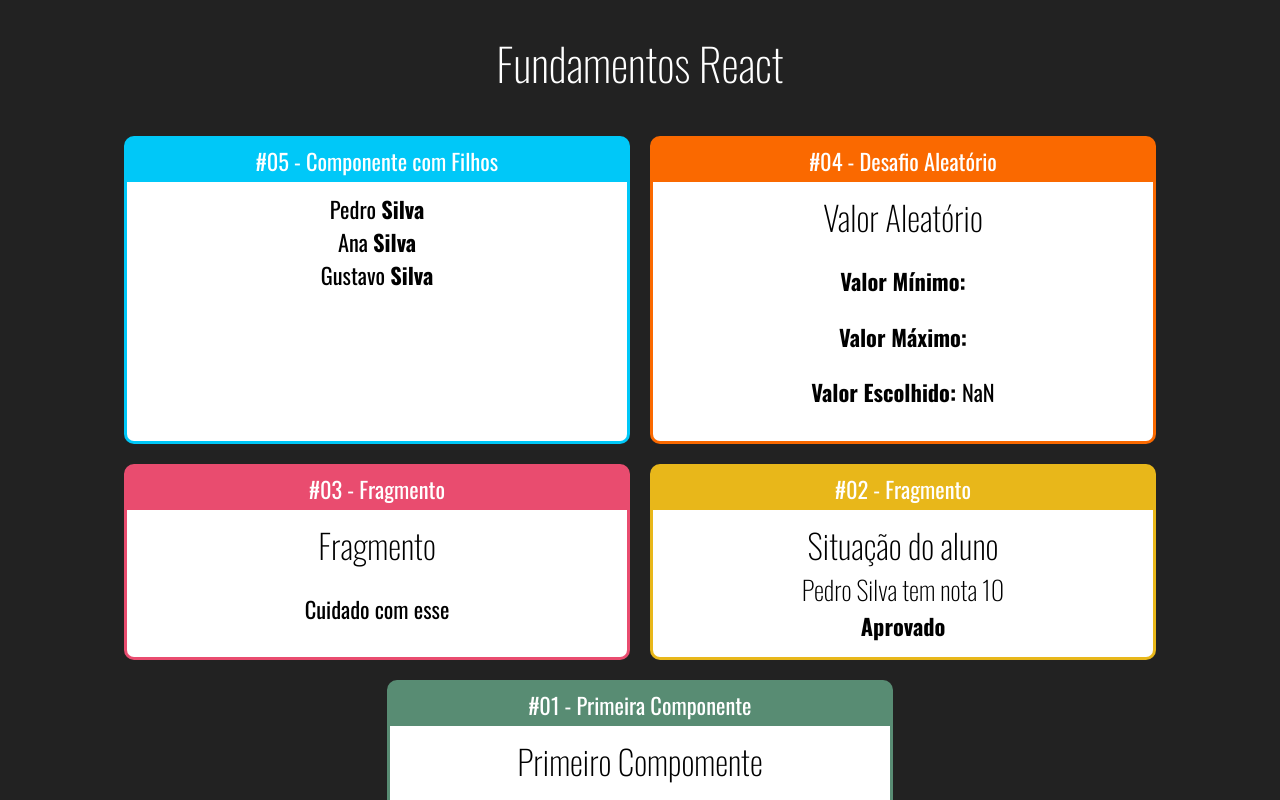
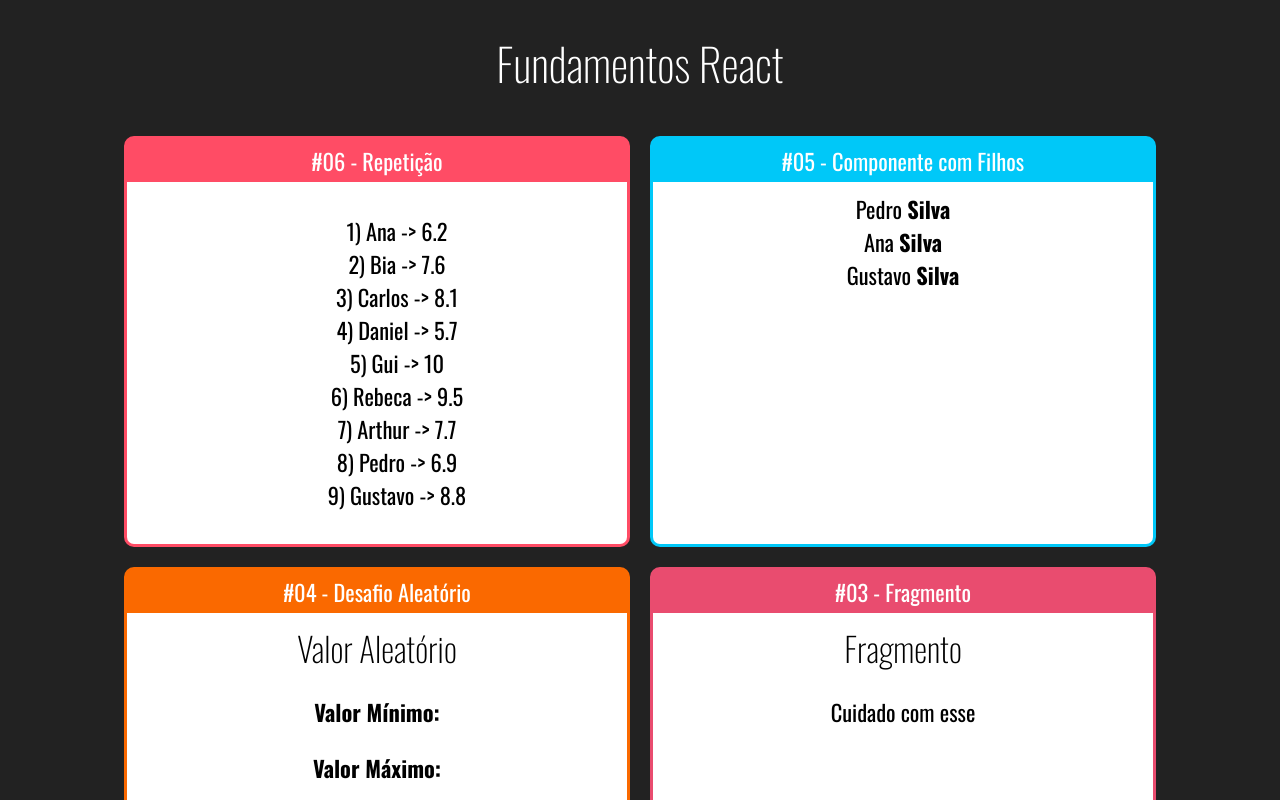
Before and after one commit to israelbulcaotavares/fundamentos-react, a React (Create React App) app: page / in a window 1280 px wide. Shown: the top 800 px of the page. Built offline with nearby package versions, Linux system fonts and the light colour scheme.

Commit message:
Repetição

```diff
--- a/src/App.jsx
+++ b/src/App.jsx
@@ -6,6 +6,8 @@ import Fragmento from "./components/basicos/Fragmento";
 import Primeiro from "./components/basicos/Primeiro";
 import ComParametro from "./components/basicos/ComParametro";
 import Card from "./components/layout/Card";
+
+import ListaAlunos from "./components/repeticao/ListaAlunos";
 import Familia from "./components/basicos/Familia";
 import FamiliaMembro from "./components/basicos/FamiliaMembro";
 
@@ -15,6 +17,9 @@ export default () => {
       <h1>Fundamentos React</h1>
 
       <div className="Cards">
+        <Card titulo="#06 - Repetição" color="#FF4C65">
+          <ListaAlunos/>
+        </Card>
         <Card titulo="#05 - Componente com Filhos" color="#00C8F8">
           <Familia sobrenome="Silva">
             <FamiliaMembro nome="Pedro" />
--- /dev/null
+++ b/src/components/repeticao/ListaAlunos.jsx
@@ -0,0 +1,24 @@
+import React from "react";
+import alunos from "../../src/data/alunos";
+
+export default props => {
+    console.log(alunos)
+    const li1 = (
+    <li>
+        {alunos[0].id})  {alunos[0].nome} -&gt; {alunos[0].nota}
+    </li>
+    );
+
+    const alunosLI = alunos.map(aluno => {
+        return <li key={aluno.id} >
+            {aluno.id}) {aluno.nome} -&gt; {aluno.nota}
+        </li>
+    })
+    return(
+        <div>
+            <ul style={{ listStyle: 'none'}}>
+                {alunosLI}
+            </ul>
+        </div>
+    )
+}
--- /dev/null
+++ b/src/src/data/alunos.js
@@ -0,0 +1,11 @@
+export default [
+    { id: 1, nome: 'Ana', nota: 6.2},
+    { id: 2, nome: 'Bia', nota: 7.6},
+    { id: 3, nome: 'Carlos', nota: 8.1},
+    { id: 4, nome: 'Daniel', nota: 5.7},
+    { id: 5, nome: 'Gui', nota: 10.0},
+    { id: 6, nome: 'Rebeca', nota: 9.5},
+    { id: 7, nome: 'Arthur', nota: 7.7},
+    { id: 8, nome: 'Pedro', nota: 6.9},
+    { id: 9, nome: 'Gustavo', nota: 8.8},
+ ]
```
